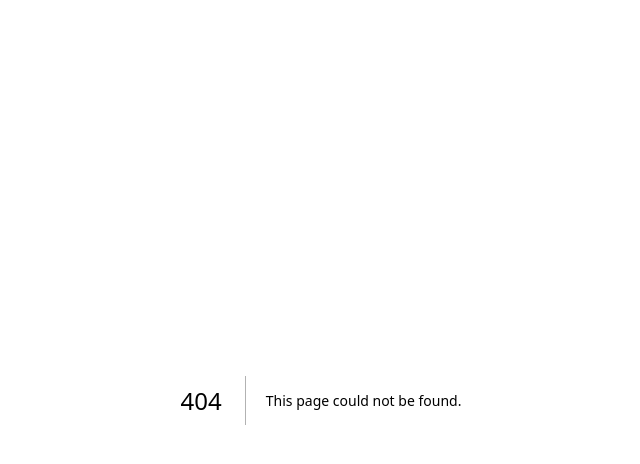
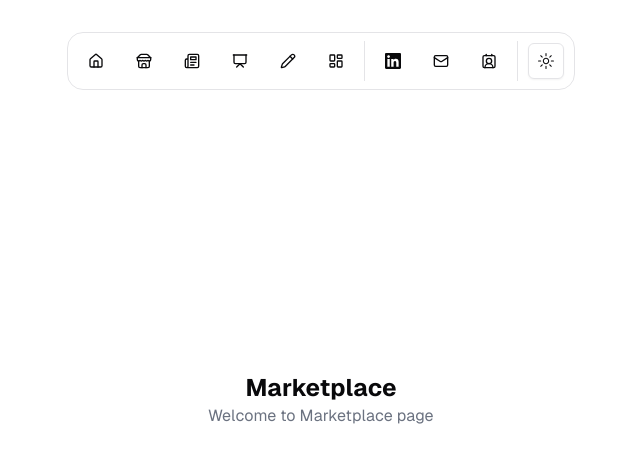
Before and after one commit to Skilvul-KM4-FE8/nextvul-profile, a Next.js app: page /marketplace in a window 1280 px wide. Before the commit this address had no page. Shown: the top 464 px of the page, without its empty margins (319-959 px from the left). Built offline with nearby package versions, Linux system fonts and the light colour scheme.

Commit message:
add use get products

```diff
--- a/app/layout.tsx
+++ b/app/layout.tsx
@@ -1,9 +1,13 @@
+"use client";
+
 import type { Metadata } from "next";
 import localFont from "next/font/local";
 import "./globals.css";
 import { ThemeProvider } from "@/components/theme-provider";
 import { Analytics } from "@vercel/analytics/next";
 // import { ClerkProvider, SignedIn, UserButton } from "@clerk/nextjs";
+
+import { QueryClient, QueryClientProvider } from "@tanstack/react-query";
 
 const geistSans = localFont({
   src: "./fonts/GeistVF.woff",
@@ -16,14 +20,16 @@ const geistMono = localFont({
   weight: "100 900",
 });
 
-export const metadata: Metadata = {
-  title: "Create Next App",
-  description: "Generated by create next app",
-};
+export default function RootLayout({
+  children,
+}: Readonly<{
+  children: React.ReactNode;
+}>) {
+  const queryClient = new QueryClient();
 
-export default function RootLayout({ children }: { children: React.ReactNode }) {
   return (
     // <ClerkProvider>
+    <QueryClientProvider client={queryClient}>
       <html lang="en" className={`${geistSans.variable} ${geistMono.variable} antialiased`}>
         <body>
           {/* <SignedIn>
@@ -35,6 +41,7 @@ export default function RootLayout({ children }: { children: React.ReactNode })
           </ThemeProvider>
         </body>
       </html>
+    </QueryClientProvider>
     // </ClerkProvider>
   );
 }
--- /dev/null
+++ b/app/marketplace/page.tsx
@@ -0,0 +1,16 @@
+import { DockDemo } from "@/components/dock-provider";
+
+export default function Martketplace() {
+
+
+
+  return (
+    <>
+      <DockDemo />
+      <div className="flex flex-col items-center justify-center h-screen font-[family-name:var(--font-geist-sans)]">
+        <h1 className="text-2xl font-bold">Marketplace</h1>
+        <p className="text-gray-500">Welcome to Marketplace page</p>
+      </div>
+    </>
+  );
+}
--- a/app/page.tsx
+++ b/app/page.tsx
@@ -5,18 +5,22 @@ import Footer from "@/components/footer";
 import Banner1 from "@/components/molecules/banner";
 import Content1 from "@/components/molecules/Content";
 import TechStack1 from "@/components/molecules/techStack";
+import { Suspense } from "react";
+import Loading from "@/components/loading";
 
 export default function Home() {
   // `setLoading` removed as it is unused
 
   return (
     <>
+      <Suspense fallback={<Loading />}>
         <DockDemo />
         <Banner1 />
         <TechStack1 />
         <Content1 />
         <MarqueeDemo />
         <Footer />
+      </Suspense>
     </>
   );
 }
--- a/components/dock-provider.tsx
+++ b/components/dock-provider.tsx
@@ -2,7 +2,7 @@
 
 import React from "react";
 import Link from "next/link";
-import { CalendarIcon, Contact2Icon, HomeIcon, LayoutDashboard, MailIcon, Newspaper, PencilIcon, PresentationIcon } from "lucide-react";
+import { CalendarIcon, Contact2Icon, HomeIcon, LayoutDashboard, MailIcon, Newspaper, PencilIcon, PresentationIcon, Store } from "lucide-react";
 
 import { cn } from "@/lib/utils";
 import { useMotionValue } from "framer-motion";
@@ -37,7 +37,8 @@ const Icons = {
 
 const DATA = {
   navbar: [
-    { href: "#", icon: HomeIcon, label: "Home" },
+    { href: "/", icon: HomeIcon, label: "Home" },
+    { href: "/marketplace", icon: Store, label: "Marketplace" },
     { href: "#", icon: Newspaper, label: "Blog" },
     { href: "#", icon: PresentationIcon, label: "Project" },
     { href: "#", icon: PencilIcon, label: "About" },
--- /dev/null
+++ b/components/loading.tsx
@@ -0,0 +1,7 @@
+export default function Loading() {
+  return (
+    <div className="flex items-center justify-center h-screen">
+      <div className="w-16 h-16 border-t-2 border-b-2 border-gray-900 rounded-full animate-spin"></div>
+    </div>
+  );
+}
--- a/package.json
+++ b/package.json
@@ -16,8 +16,10 @@
     "@radix-ui/react-separator": "^1.1.0",
     "@radix-ui/react-slot": "^1.1.0",
     "@radix-ui/react-tooltip": "^1.1.3",
+    "@tanstack/react-query": "^5.66.9",
     "@types/styled-components": "^5.1.34",
     "@vercel/analytics": "^1.4.1",
+    "axios": "^1.8.1",
     "class-variance-authority": "^0.7.0",
     "clsx": "^2.1.1",
     "framer-motion": "12.0.0-alpha.0",
```
Also changed, not shown: features/marketplace/products/api/use-get-products.ts (added, +41 -0 lines), 2 other files (tests, documents, lock files or other folders). Lines whose indentation alone changed are shown as unchanged.
